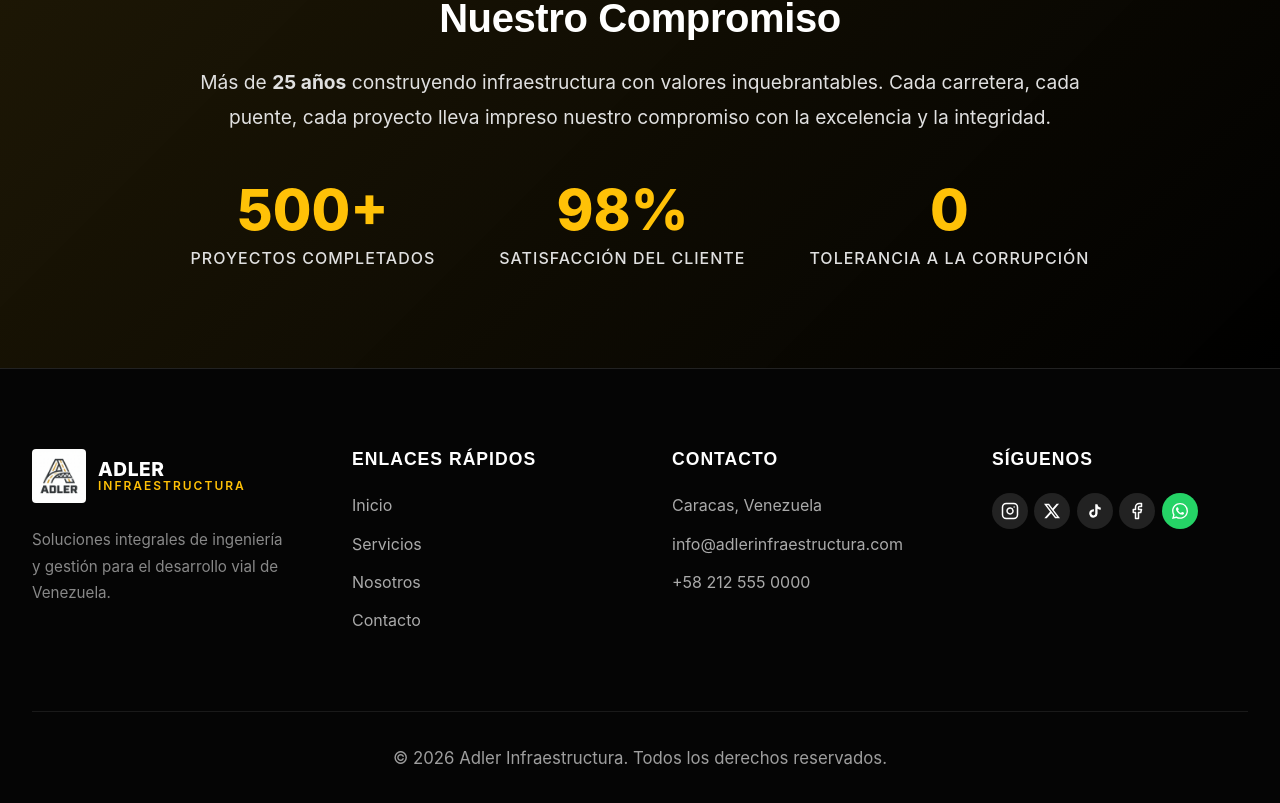
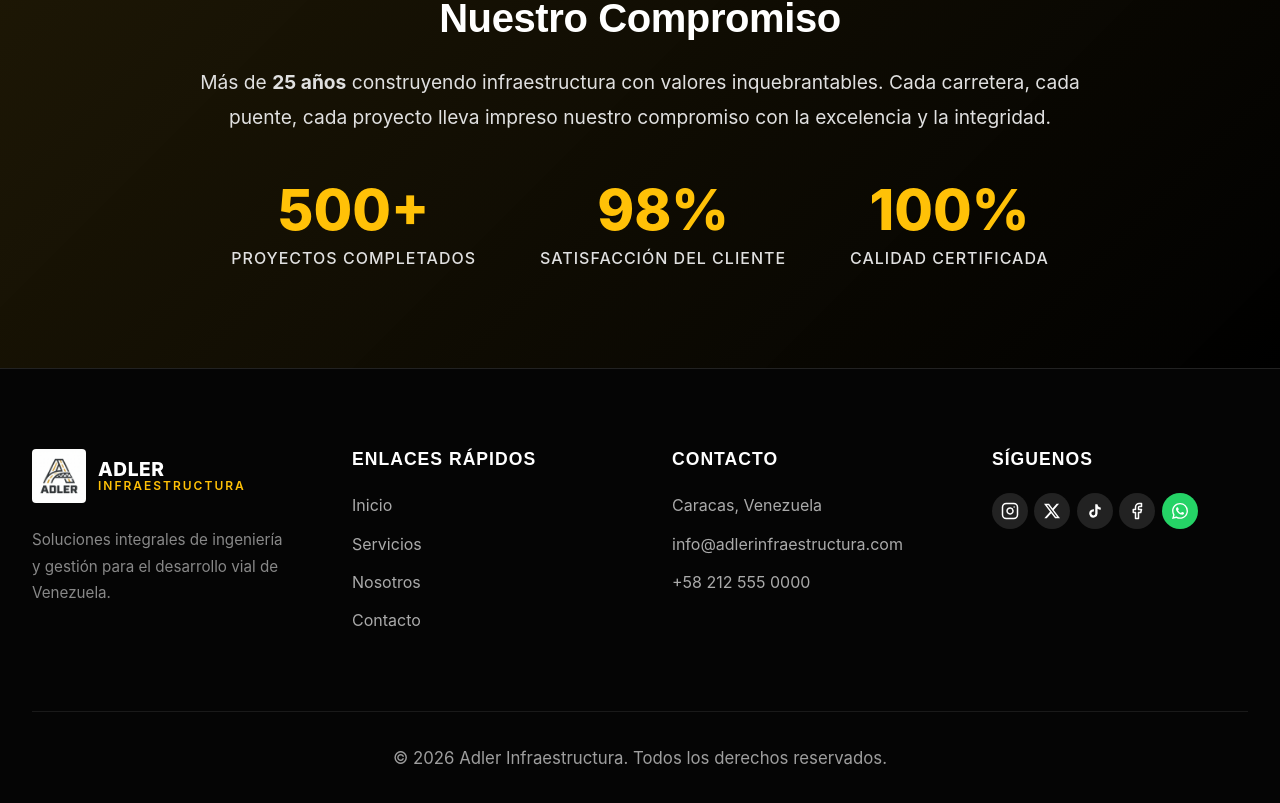
Before and after one commit to eNergy9k3z/adler_infrastructura, a React (Vite) app: page /valores in a window 1280 px wide. Shown: the part 2469-3272 px from the top of the page. Built offline with nearby package versions, Linux system fonts and the light colour scheme.

Commit message:
content: remove sensitive wording in values page

```diff
--- a/src/pages/Valores.jsx
+++ b/src/pages/Valores.jsx
@@ -121,8 +121,8 @@ const Valores = () => {
                                 <span className="stat-label">Satisfacción del Cliente</span>
                             </div>
                             <div className="stat">
-                                <span className="stat-number">0</span>
-                                <span className="stat-label">Tolerancia a la Corrupción</span>
+                                <span className="stat-number">100%</span>
+                                <span className="stat-label">Calidad Certificada</span>
                             </div>
                         </div>
                     </div>
```
